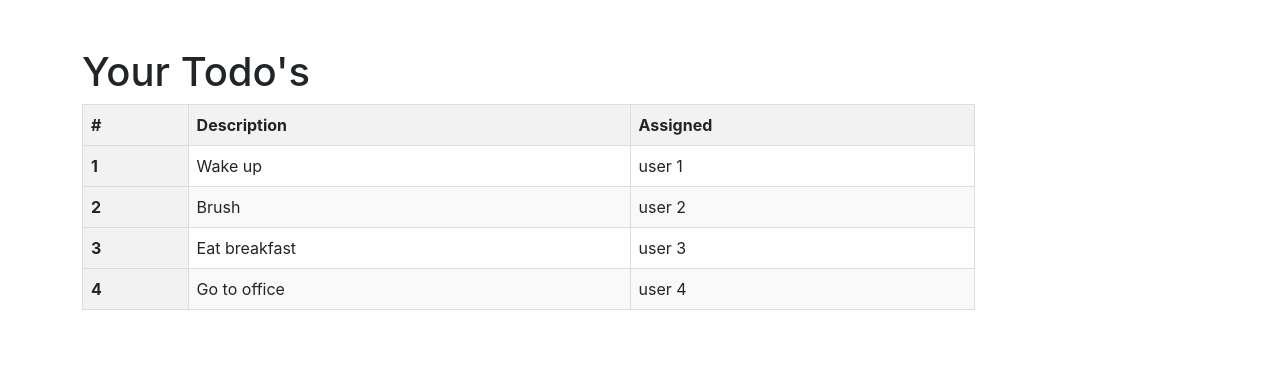
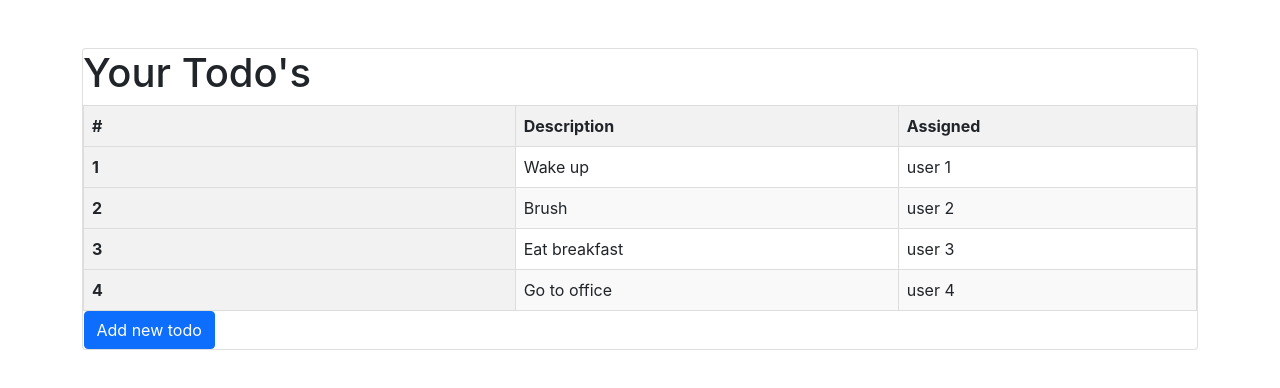
Before and after one commit to avinash273/PerformanceGrading, a React (Create React App) app in the folder performance-grading-react-ui/: page / in a window 1280 px wide. Shown: the top 388 px of the page. Built offline with nearby package versions, Linux system fonts and the light colour scheme.

Commit message:
useState on Todo

```diff
--- a/performance-grading-react-ui/src/App.css
+++ b/performance-grading-react-ui/src/App.css
@@ -46,7 +46,6 @@
 
 table {
   border-collapse: collapse;
-  width: 80%;
 }
 
 th, td {
--- a/performance-grading-react-ui/src/App.js
+++ b/performance-grading-react-ui/src/App.js
@@ -8,6 +8,7 @@ function App() {
       < >
         {/* <Students/> */}
         <TodoTable />
+
       </>
   );
 }
--- a/performance-grading-react-ui/src/training/TodoTable.js
+++ b/performance-grading-react-ui/src/training/TodoTable.js
@@ -1,17 +1,31 @@
 import TodoRowItem from './TodoRowItem';
+import React, {useState, useEffect} from "react";
+
+const todos = [{rowNumber : 1, rowDescription : 'Wake up', rowAssigned : 'user 1'},
+    {rowNumber : 2, rowDescription : 'Brush', rowAssigned : 'user 2'},
+    {rowNumber : 3, rowDescription : 'Eat breakfast', rowAssigned : 'user 3'},
+    {rowNumber : 4, rowDescription : 'Go to office', rowAssigned : 'user 4'}
+  ];
 
 function TodoTable() {
 
-    const todos = [{rowNumber : 1, rowDescription : 'Wake up', rowAssigned : 'user 1'},
-        {rowNumber : 2, rowDescription : 'Brush', rowAssigned : 'user 2'},
-        {rowNumber : 3, rowDescription : 'Eat breakfast', rowAssigned : 'user 3'},
-        {rowNumber : 4, rowDescription : 'Go to office', rowAssigned : 'user 4'}
-      ];
+    const addTodo = () => {
+        console.log(todos);
+        if(todos.length > 0){
+            const newTodo = {
+                rowNumber : todos.length + 1,
+                rowDescription : 'New Todo' + todos.length + 1,
+                rowAssigned : 'user ' + todos.length + 1
+            }
+            todos.push(newTodo);
+        }
 
+        console.log(todos);
+    }
     return(
         <>
         <div className='mt-5 container'>
-          <div>
+          <div className='card'>
           <h1>Your Todo's</h1>
             <table>
               <thead>
@@ -33,6 +47,8 @@ function TodoTable() {
                   ))
                 }
 
+                <button className='btn btn-primary' onClick={addTodo}>Add new todo</button>
+
               </tbody>
             </table>
           </div>
```
